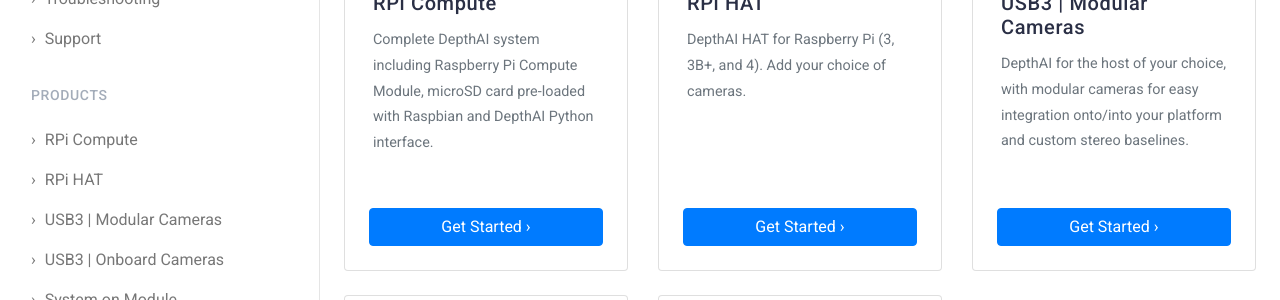
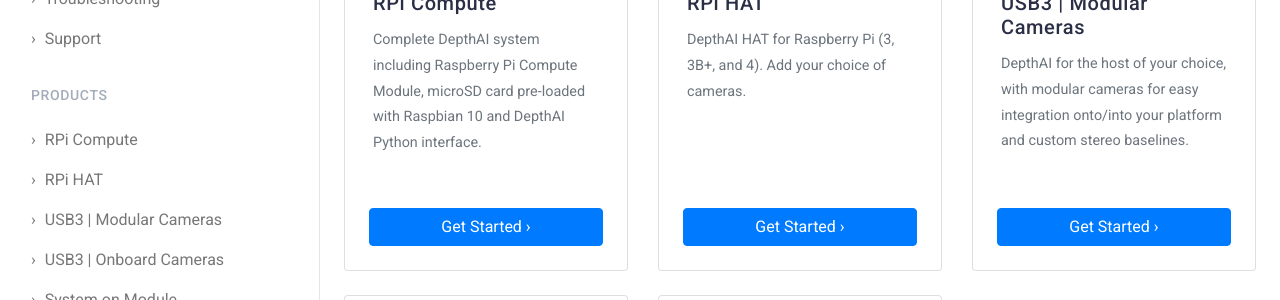
Before and after one commit to luxonis/depthai-docs-website, a Jekyll site: the page built from index.html, in a window 1280 px wide and 900 px high, scrolled down 430 px. Shown: the part 229-529 px from the top of the window. Built offline with Jekyll 4.4.1, drawn with Linux system fonts in a browser that asks for light colours; nearby versions of some CDN libraries.

Commit message:
Clarifying Raspbian version support - v10 (Buster)

```diff
--- a/_products/bw1094.md
+++ b/_products/bw1094.md
@@ -46,7 +46,7 @@
 ## What's in the box?
 
 * {{page.title}} Carrier Board
-* Pre-flashed µSD card loaded with Raspbian and DepthAI
+* Pre-flashed µSD card loaded with Raspbian 10 and DepthAI
 * USB3C cable (6 in.)
 
 ## Setup
@@ -59,7 +59,7 @@
 
 <h3 class="step js-toc-ignore"><span></span> Insert the pre-flashed µSD card into your RPi.</h3>
 
-The µSD card is pre-configured with Raspbian and DepthAI.
+The µSD card is pre-configured with Raspbian 10 and DepthAI.
 
 <h3 class="step js-toc-ignore"><span></span> Mount the DepthAI RPi HAT.</h3>
 
--- a/_products/bw1097.md
+++ b/_products/bw1097.md
@@ -3,7 +3,7 @@
 title: DepthAI RaspberryPi Compute Module
 toc_title: RPi Compute
 screenshot: /images/products/depthai-edition-rpi.jpg
-description: Complete DepthAI system including Raspberry Pi Compute Module, microSD card pre-loaded with Raspbian and DepthAI Python interface.
+description: Complete DepthAI system including Raspberry Pi Compute Module, microSD card pre-loaded with Raspbian 10 and DepthAI Python interface.
 order: 1
 show_on_home: true
 ---
@@ -51,7 +51,7 @@
 ## What's in the box?
 
 * {{page.title}} Carrier Board
-* Pre-flashed µSD card loaded with Raspbian and DepthAI
+* Pre-flashed µSD card loaded with Raspbian 10 and DepthAI
 * WiFI USB dongle
 * Power Supply
 
```
